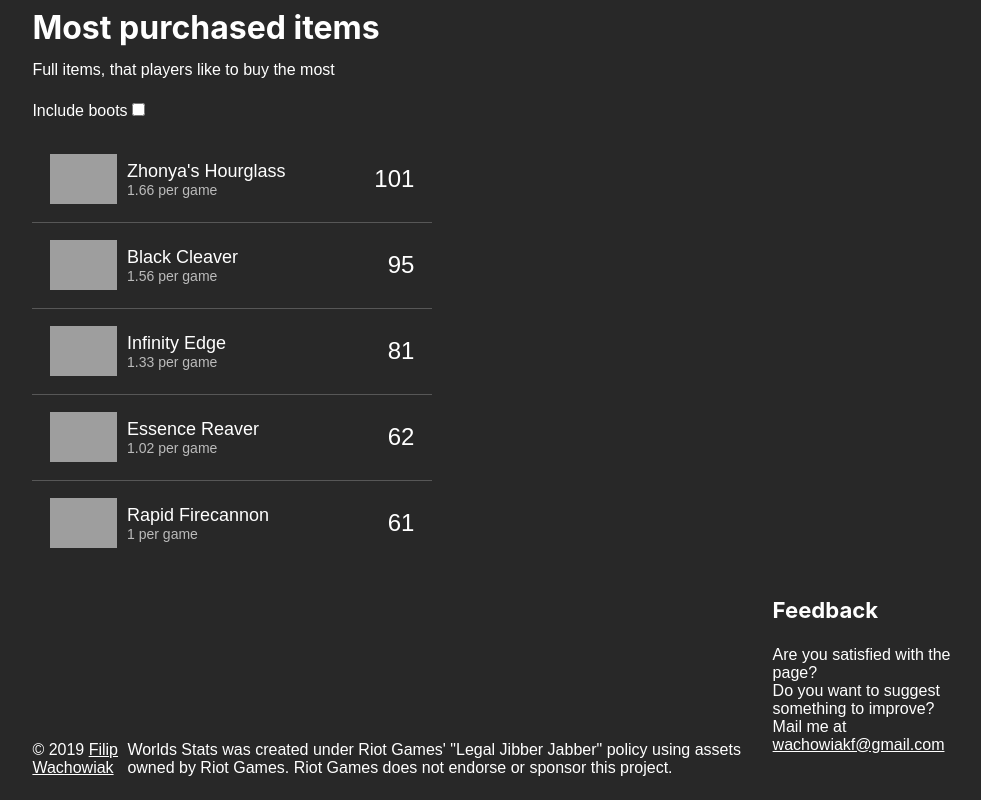
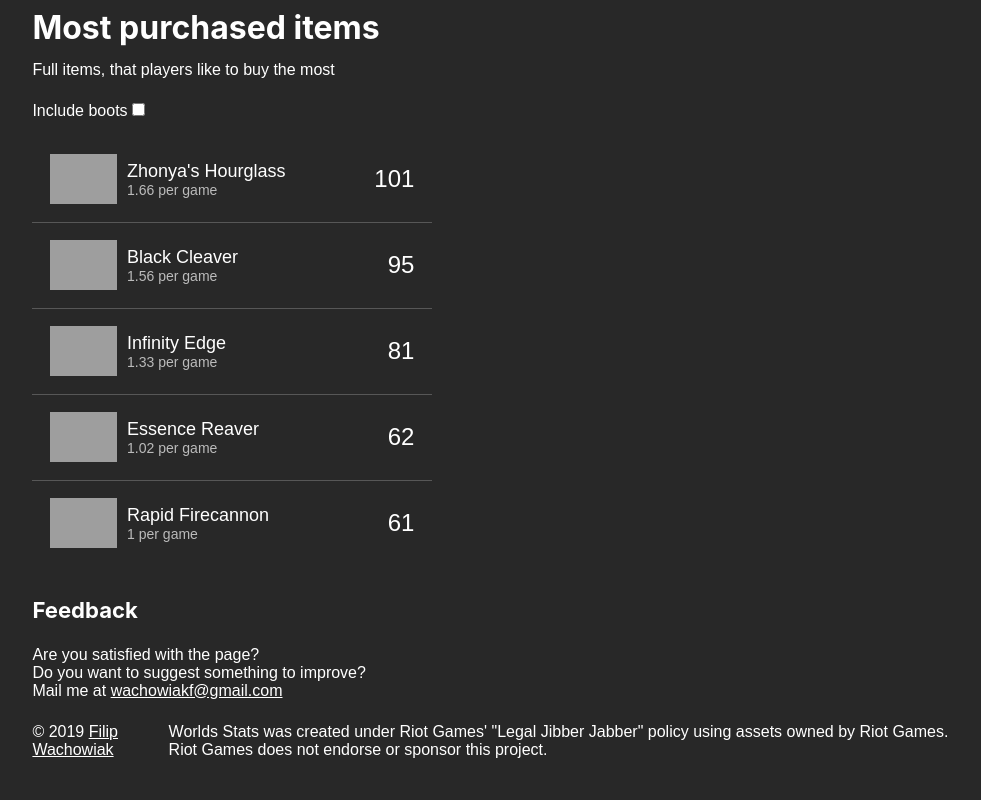
Before and after one commit to filipw01/worldsstats, a Gatsby site: page / in a window 1280 px wide. Shown: the part 2056-2856 px from the top of the page, without its empty margins (145-1126 px from the left). Built offline with nearby package versions, Linux system fonts and the light colour scheme; Gatsby itself is replaced by a stand-in of ours; grey boxes are pictures that could not be loaded.

Commit message:
Fix footer layout

```diff
--- a/src/components/bestWinRatio.js
+++ b/src/components/bestWinRatio.js
@@ -81,7 +81,7 @@
     )
   } else {
     sortedChampions = champions.sort(
-      (a, b) => b.wins / b.count - a.wins / a.count || b.count - a.count || a.name - b.name
+      (a, b) => b.wins / b.count - a.wins / a.count || b.count - a.count || b.name - a.name
     )
   }
   const filteredChampions = sortedChampions
--- a/src/components/layout.js
+++ b/src/components/layout.js
@@ -48,6 +48,17 @@
         }}
       >
         <main>{children}</main>
+        <div>
+          <h3>Feedback</h3>
+          <p>
+            Are you satisfied with the page?
+            <br />
+            Do you want to suggest something to improve?
+            <br />
+            Mail me at{" "}
+            <a href="mailto:wachowiakf@gmail.com">wachowiakf@gmail.com</a>
+          </p>
+        </div>
         <footer
           style={{
             display: "flex",
@@ -65,21 +76,10 @@
               Filip Wachowiak
             </a>
           </div>
-          <div>
-            Worlds Stats was created under Riot Games' "Legal
-            Jibber Jabber" policy using assets owned by Riot Games. Riot Games
-            does not endorse or sponsor this project.
-          </div>
-          <div>
-            <h3>Feedback</h3>
-            <p>
-              Are you satisfied with the page?
-              <br />
-              Do you want to suggest something to improve?
-              <br />
-              Mail me at{" "}
-              <a href="mailto:wachowiakf@gmail.com">wachowiakf@gmail.com</a>
-            </p>
+          <div style={{ marginLeft: "20px" }}>
+            Worlds Stats was created under Riot Games' "Legal Jibber Jabber"
+            policy using assets owned by Riot Games. Riot Games does not endorse
+            or sponsor this project.
           </div>
         </footer>
       </div>
```
